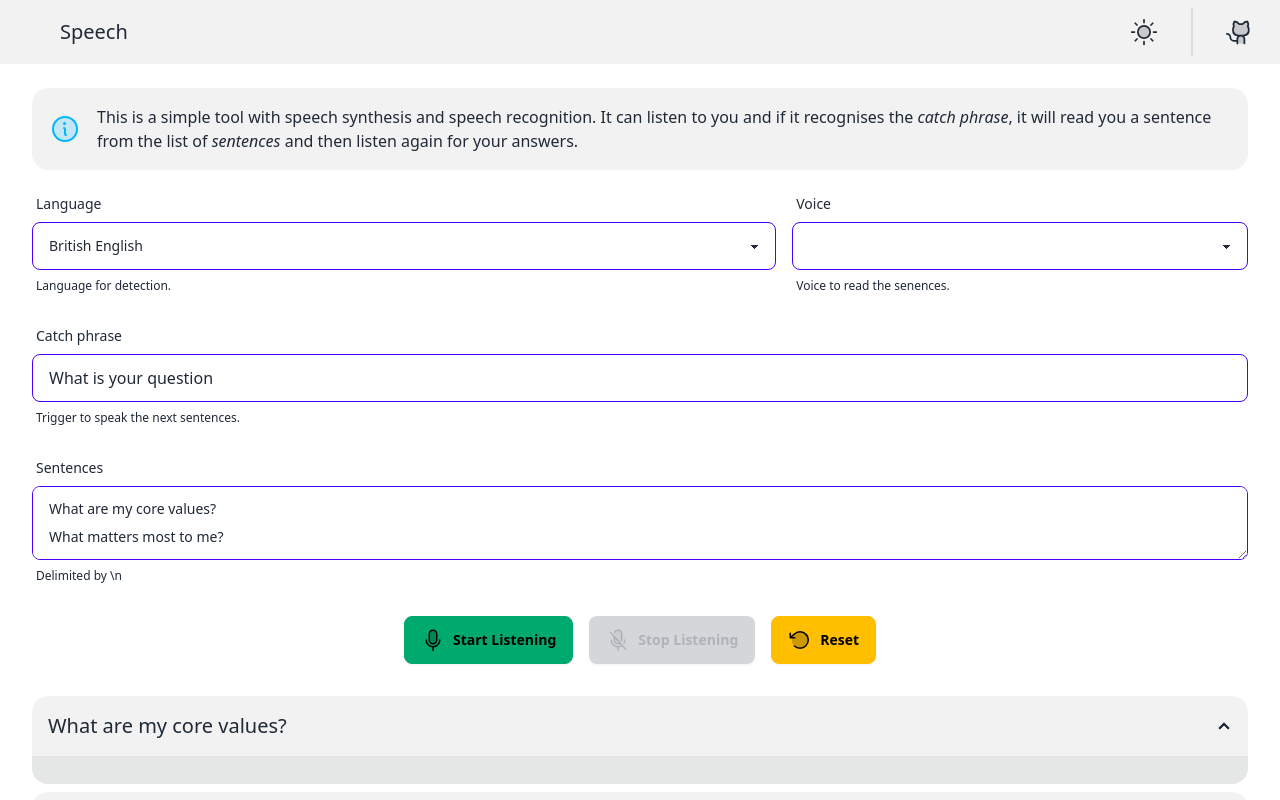
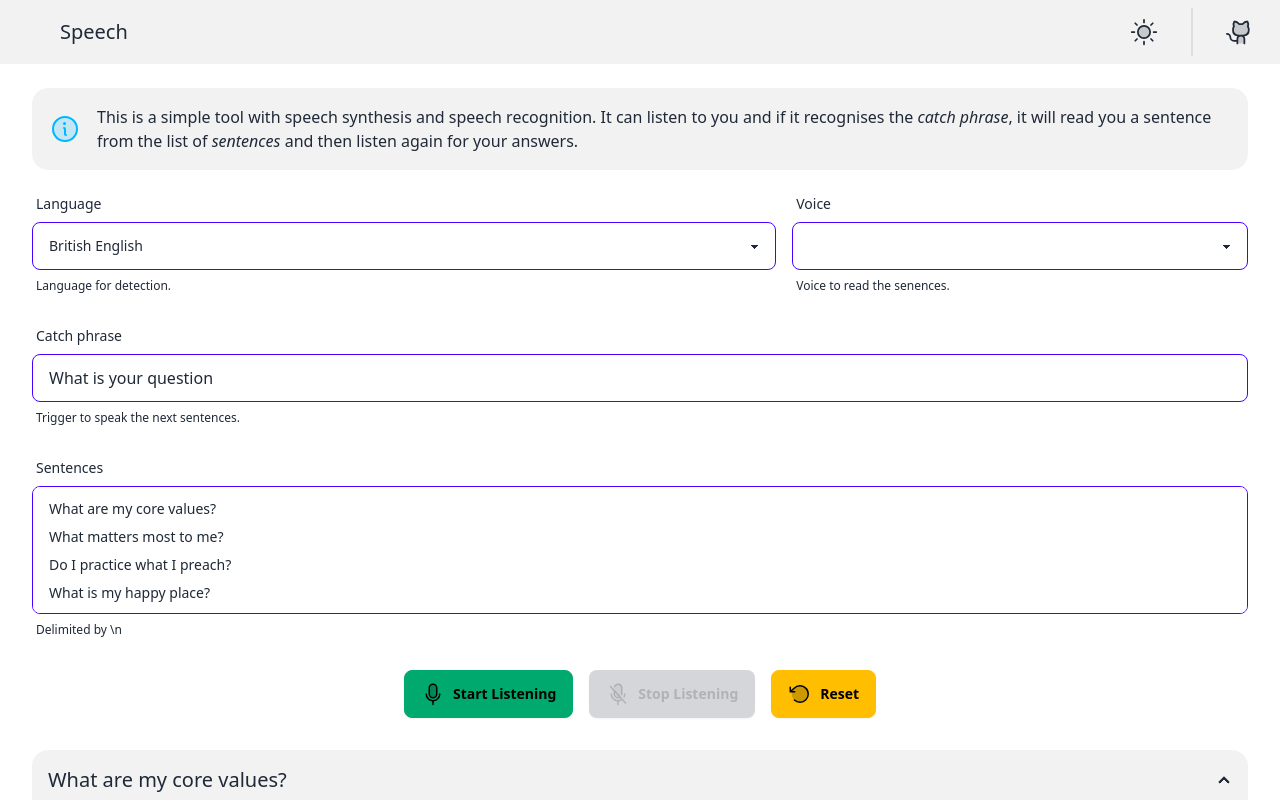
Before and after one commit to MoritzBru/vue-speech, a Vue app: page / in a window 1280 px wide. Shown: the top 800 px of the page. Built offline with nearby package versions, Linux system fonts and the light colour scheme; some icons are missing.

Commit message:
fix: component improvements

```diff
--- a/src/components/SSelect.vue
+++ b/src/components/SSelect.vue
@@ -13,7 +13,7 @@ defineSlots<{
 </script>
 
 <template>
-  <label class="form-control max-w-full truncate">
+  <label class="form-control max-w-full">
     <div class="label">
       <span class="label-text">{{ props.label }}</span>
     </div>
--- a/src/components/STextarea.vue
+++ b/src/components/STextarea.vue
@@ -1,10 +1,20 @@
 <script setup lang="ts">
+import {
+  useTextareaAutosize, syncRefs,
+} from '@vueuse/core';
+
+const {
+  textarea, input,
+} = useTextareaAutosize();
+
 const props = defineProps<{
   label: string;
   bottomLabel?: string;
 }>();
 
 const modelValue = defineModel<string>({ required: true });
+
+syncRefs(modelValue, input);
 </script>
 
 <template>
@@ -13,9 +23,10 @@ const modelValue = defineModel<string>({ required: true });
       <span class="label-text">{{ props.label }}</span>
     </div>
     <textarea
+      ref="textarea"
       v-model="modelValue"
       v-bind="$attrs"
-      class="textarea textarea-bordered textarea-primary"
+      class="textarea textarea-bordered textarea-primary resize-none"
     />
     <div
       v-if="props.bottomLabel"
@@ -25,3 +36,14 @@ const modelValue = defineModel<string>({ required: true });
     </div>
   </label>
 </template>
+
+<style>
+textarea {
+  -ms-overflow-style: none;
+  scrollbar-width: none;
+}
+
+textarea::-webkit-scrollbar {
+  display: none;
+}
+</style>
```
